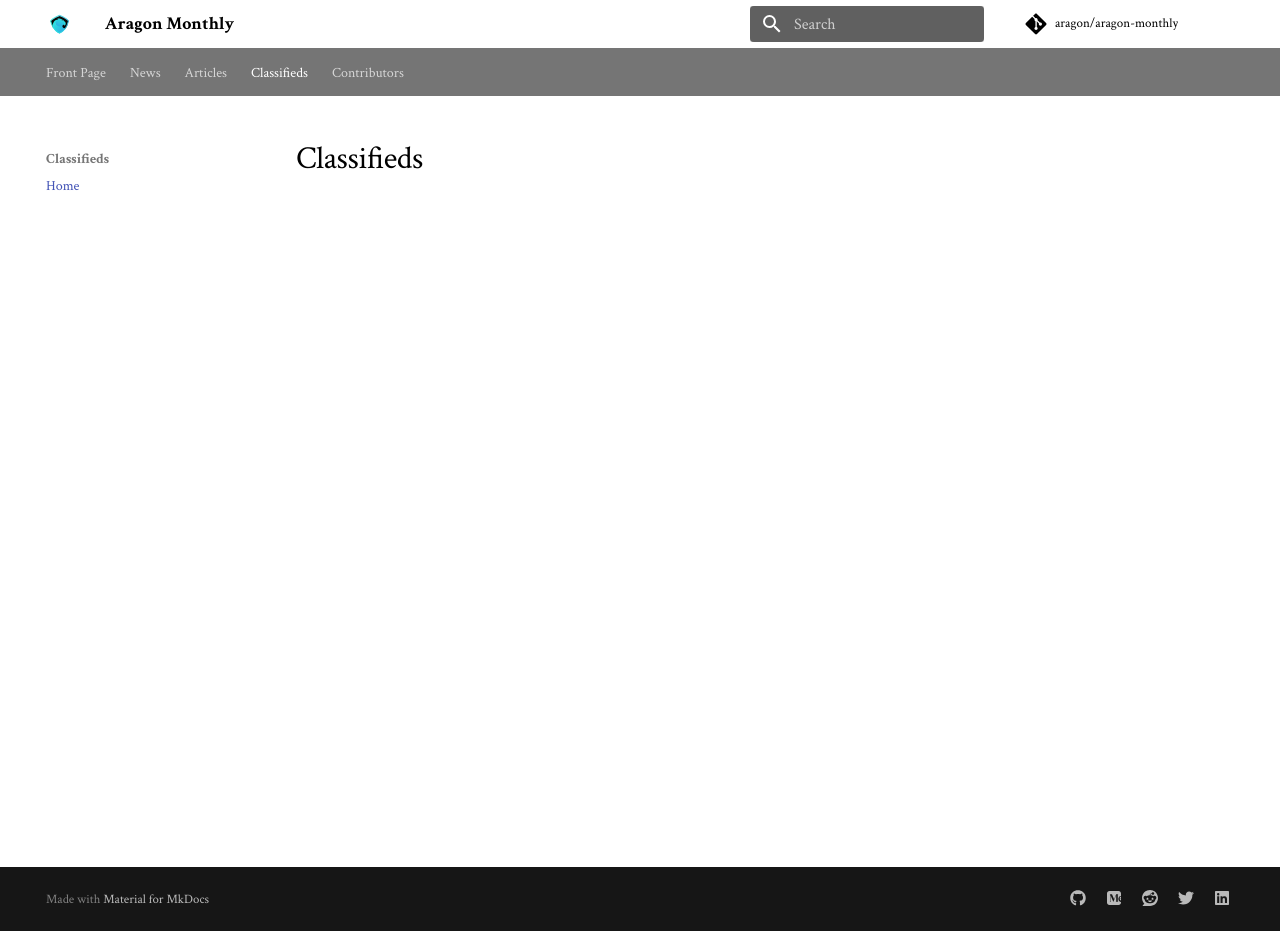
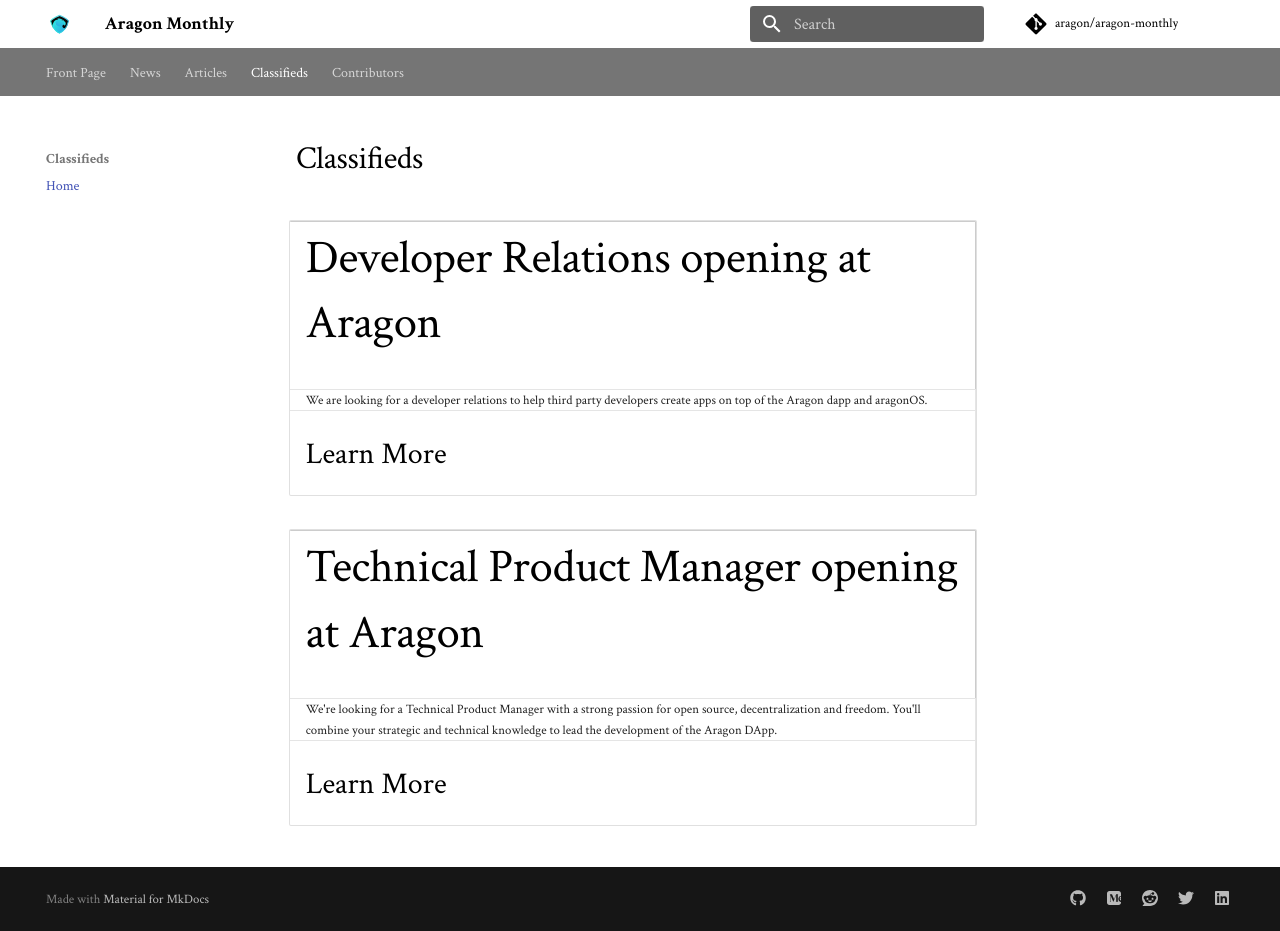
Before and after one commit to aragon/aragon-monthly, an MkDocs documentation site: the page built from docs/classifieds/index.md, in a window 1280 px wide and 931 px high. Built offline with MkDocs 1.6.1 and Material for MkDocs 9.7.7, drawn with Linux system fonts in a browser that asks for light colours; comment, search, counter and statistics services are not loaded; old or Windows-style settings are respelled for this version of MkDocs.

Commit message:
Initial Classifieds and Contributors

```diff
--- a/docs/classifieds/index.md
+++ b/docs/classifieds/index.md
@@ -1 +1,11 @@
 # Classifieds
+
+[<h2>Developer Relations opening at Aragon</h2>](https://wiki.aragon.one/jobs/openings/dev_rel/) |
+:----------- |
+We are looking for a developer relations to help third party developers create apps on top of the Aragon dapp and aragonOS. |
+[Learn More](https://wiki.aragon.one/jobs/openings/dev_rel/) |
+
+[<h2>Technical Product Manager opening at Aragon</h2>](https://wiki.aragon.one/jobs/openings/product_manager/) |
+:----------- |
+We're looking for a Technical Product Manager with a strong passion for open source, decentralization and freedom. You'll combine your strategic and technical knowledge to lead the development of the Aragon DApp. |
+[Learn More](https://wiki.aragon.one/jobs/openings/product_manager/) |
--- a/mkdocs.yml
+++ b/mkdocs.yml
@@ -51,3 +51,4 @@ pages:
     - Editors: 'contributors/editors.md'
     - Reviewers: 'contributors/reviewers.md'
     - Contributors: 'contributors/contributors.md'
+    - Columnists: 'contributors/columnists.md'
```
Also changed, not shown: README.md (+2 -0 lines), docs/contributors/columnists.md (added, +9 -0 lines), docs/contributors/index.md (+3 -0 lines).
